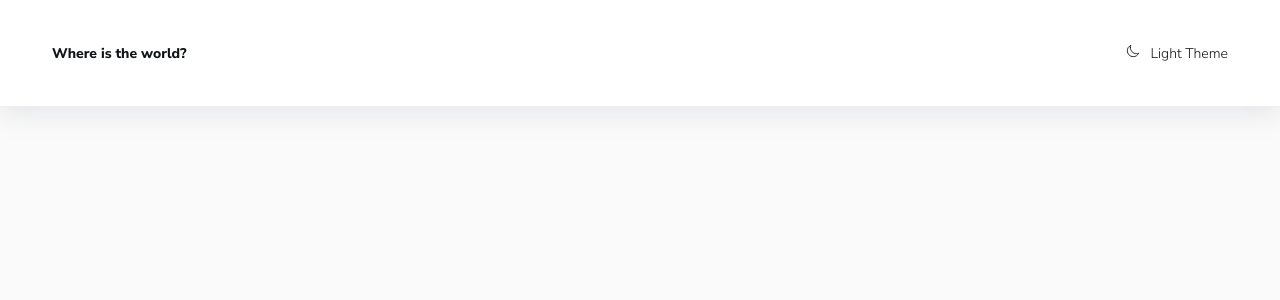
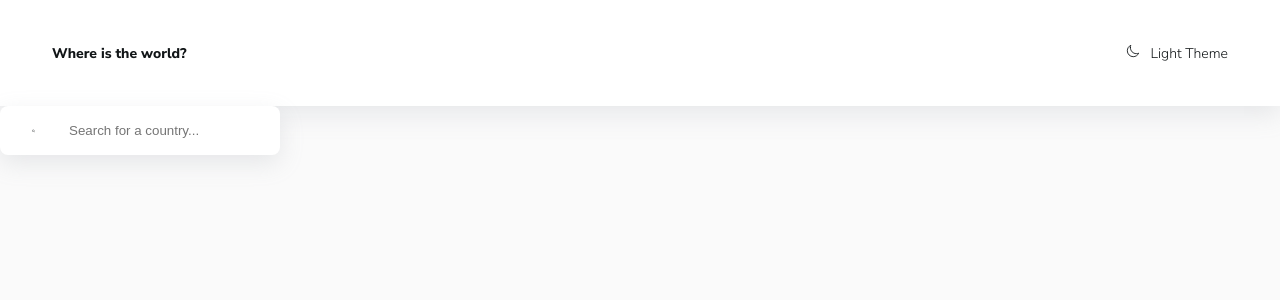
Before and after one commit to Makona79/countries, a React (Vite) app in the folder Countries-API/: page / in a window 1280 px wide. Shown: the top 300 px of the page. Built offline with nearby package versions, Linux system fonts and the light colour scheme.

Commit message:
add input search

```diff
--- a/Countries-API/package.json
+++ b/Countries-API/package.json
@@ -16,6 +16,7 @@
     "react": "^18.2.0",
     "react-dom": "^18.2.0",
     "react-router-dom": "^6.11.1",
+    "react-select": "^5.7.3",
     "sass": "^1.62.1",
     "sort-by": "^1.2.0"
   },
--- a/Countries-API/src/App.css
+++ b/Countries-API/src/App.css
@@ -0,0 +1,35 @@
+.form {
+	display: flex;
+	flex-direction: column;
+	align-items: flex-start;
+
+	@media (min-width: 767px) {
+		flex-direction: row;
+		justify-content: space-between;
+		align-items: center;
+	}
+}
+
+.form__label {
+	background-color: var(--colors-ui-base);
+	padding: 1rem 2rem;
+	display: flex;
+	align-items: center;
+	border-radius: var(--radii);
+	box-shadow: var(--shadow);
+	width: 100%;
+	margin-bottom: 1rem;
+
+	@media (min-width: 767px) {
+		margin-bottom: 0;
+		width: 280px;
+	}
+}
+
+.form__input {
+	margin-left: 2rem;
+	border: none;
+	outline: none;
+	color: var(--color-text);
+	background-color: var(--colors-ui-base);
+}
--- a/Countries-API/src/App.tsx
+++ b/Countries-API/src/App.tsx
@@ -1,6 +1,7 @@
 import { useState } from 'react'
 import Header from './components/Header'
 import './App.css'
+import Controls from './components/Controls'
 
 
 function App() {
@@ -9,6 +10,7 @@ function App() {
 	return (
 		<>
 			<Header />
+			<Controls/>
 		</>
 	)
 }
--- /dev/null
+++ b/Countries-API/src/components/Controls.tsx
@@ -0,0 +1,14 @@
+import { useState } from 'react'
+import Search from './Search'
+
+const Controls = () => {
+	const [search, setSearch] = useState('');
+
+	return (
+		<form className='form'>
+			<Search search={search} setSearch={setSearch} />
+		</form>
+	)
+}
+
+export default Controls
--- a/Countries-API/src/components/Header.tsx
+++ b/Countries-API/src/components/Header.tsx
@@ -11,7 +11,7 @@ const Header = () => {
 	return (
 		<header className='header'>
 			<div className='container'>
-				<div className="wrapper">
+				<div className="header__wrapper">
 					<a href="/" className='title-link'>
 						<h2 className="title">Where is the world?</h2>
 					</a>
--- /dev/null
+++ b/Countries-API/src/components/Search.tsx
@@ -0,0 +1,25 @@
+import React from 'react'
+import { IoSearch } from 'react-icons/io5'
+
+type SearchProps = {
+	search: string,
+	setSearch: (value: string) => void
+}
+
+const Search = ({ search, setSearch }: SearchProps) => {
+
+	const searchHandle = (e: React.ChangeEvent<HTMLInputElement>) => { setSearch(e.target.value) }
+
+	return (
+		<label className='form__label'>
+			<IoSearch />
+			<input type="text"
+				onChange={searchHandle}
+				value={search}
+				className='form__input'
+				placeholder='Search for a country...' />
+		</label>
+	)
+}
+
+export default Search
--- a/Countries-API/src/index.css
+++ b/Countries-API/src/index.css
@@ -54,7 +54,7 @@ body {
 	padding: 0 2rem;
 }
 
-.wrapper {
+.header__wrapper {
 	display: flex;
 	justify-content: space-between;
 	align-items: center;
```
Also changed, not shown: Countries-API/src/components/Main.tsx (added, +9 -0 lines), Countries-API/src/components/CustomSelect.tsx (added), 1 other file (tests, documents, lock files or other folders).
